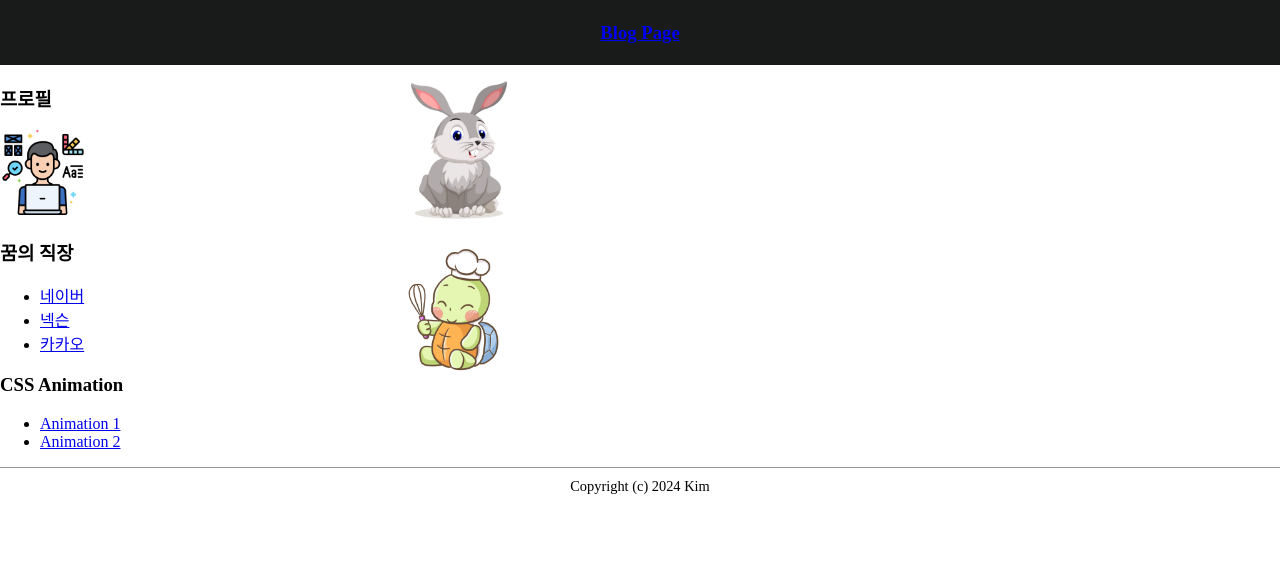
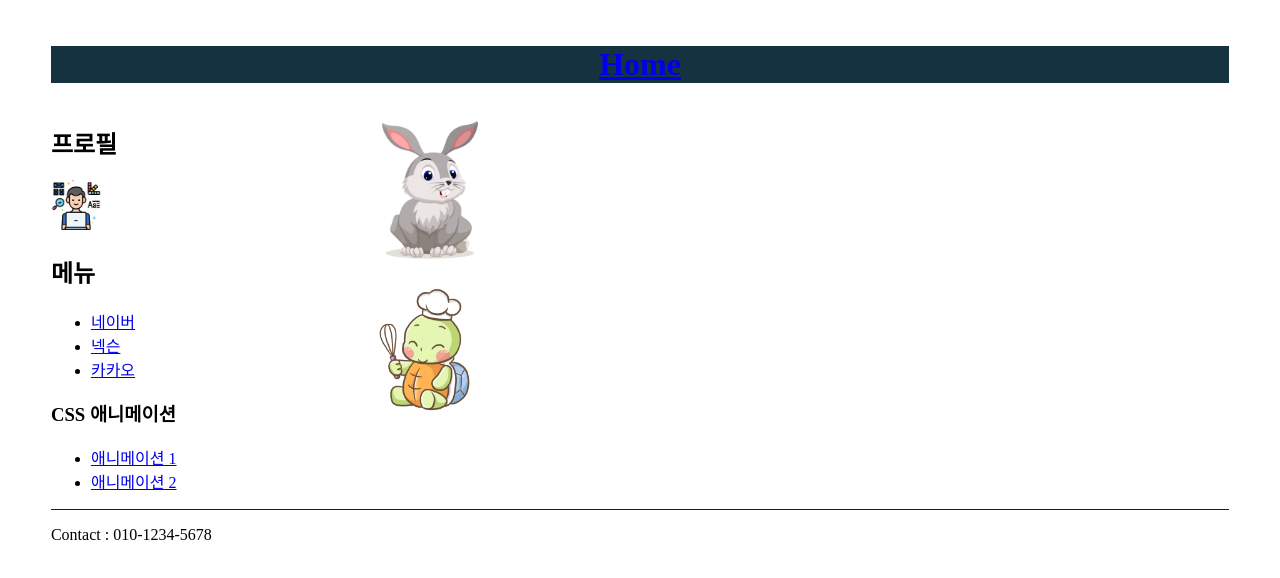
Before and after one commit to kdj1212/zoo216, a plain HTML site: page animation2.html in a window 1280 px wide. Drawn offline with Linux system fonts and the light colour scheme.

Commit message:
Add files via upload

```diff
--- a/animation2.html
+++ b/animation2.html
@@ -1,41 +1,46 @@
 <!DOCTYPE html>
 <html lang="en">
+
 <head>
     <meta charset="UTF-8">
-    <meta name="viewport" content="width=device-width, initial-scale=1.0">
-    <title>Document</title>
+    <meta name="viewport" content="width=, initial-scale=1.0">
     <link type="text/css" rel="stylesheet" href="mycss.css">
+    <title>My Page</title>
 </head>
+
 <body>
-    <header>
-        <h3><a href="index.html">Blog Page</a></h1>
-    </header>
-    <nav>
-        <h3>프로필</h3>
-        <figure>
-            <img width="85" height="85" src="Profile.png">
-        </figure>
-        <h3>꿈의 직장</h1>
+    <div id="page">
+        <div id="header">
+            <h1><a href="index.html">Home</a></h1>
+        </div>
+
+        <div id="sidebar">
+            <h2>프로필</h2>
+            <img src="Profile.png" width="50px" height="50px">
+            <h2>메뉴</h2>
             <ul>
                 <li><a href="naver.html">네이버</a></li>
                 <li><a href="nexon.html">넥슨</a></li>
                 <li><a href="kakao.html">카카오</a></li>
             </ul>
 
-            <h3>CSS Animation</h3>
+            <h3>CSS 애니메이션</h3>
             <ul>
-                <li><a href="animation1.html">Animation 1</a></li>
-                <li><a href="animation2.html">Animation 2</a></li>
+                <li><a href="animation1.html">애니메이션 1</a></li>
+                <li><a href="animation2.html">애니메이션 2</a></li>
             </ul>
-    </nav>
-    <section id="main">
-        <article>
+        </div>
+
+        <div id="main">
             <img id="rabbit" src="rabbit.png" width="150px" height="150px">
             <img id="turtle" src="turtle.png" width="150px" height="150px">
-    </section>
-    <footer>
-        Copyright (c) 2024 Kim
-    </footer>
+        </div>
+
+        <div id="footer">
+            <p>Contact : 010-1234-5678</p>
+        </div>
+    </div>
+
 </body>
 
 </html>
--- a/mycss.css
+++ b/mycss.css
@@ -1,104 +1,106 @@
-body {
-    margin: 0px;
+* {
+    box-sizing: border-box;
+}
+
+#page {
+    padding: 5px;
+    margin: 20px auto;
+    width: 94%;
+}
+
+#header {
+    color: white;
+    background-color: rgb(21, 50, 65);
+    text-align: center;
+}
+
+#sidebar {
+    float: left;
+    width: 25%;
+}
+
+#main {
+    float: right;
+    width: 75%;
+}
+
+#footer {
+    border-top: 1px solid rgb(27, 27, 27);
+    clear: both;
 }
 
 #redbox {
-    left: 500px;
-    background-color: red;
     width: 100px;
     height: 100px;
+    background: rgb(255, 201, 201);
     position: relative;
-    animation: 2s box;
+    animation: 2s redbox;
     animation-iteration-count: 10;
 }
 
-@keyframes box {
-    0% {background-color: red; left: 0px; top: 0px;}
-    25% {background-color: red; left: 100px; top: 0px;}
-    50% {background-color: rgb(255, 111, 111); left: 200px; top: 0px;}
-    75% {background-color: rgb(255, 0, 0); left: 100px; top: 0px;}
-    100% {background-color: red; left: 0px; top: 0px;}
+@keyframes redbox {
+    0% {
+        background-color: rgb(255, 201, 201);
+        left: 0px;
+        top: 0px;
     }
 
-header {
-    margin: 0px;
-    text-align: center;
-    padding: 3px;
-    background-color: rgb(25, 26, 26);
-    color: white;
+    25% {
+        background-color: rgb(255, 201, 201);
+        left: 100px;
+        top: 0px;
     }
 
-h2 {
-    margin: 0px;
+    50% {
+        background-color: rgb(255, 135, 135);
+        left: 200px;
+        top: 0px;
     }
 
-nav {
-    float: left;
-    width: 30%;
+    75% {
+        background-color: rgb(255, 201, 201);
+        left: 100px;
+        top: 0px;
     }
 
-
-section#main {
-    width: 100%;
+    100% {
+        background-color: rgb(255, 201, 201);
+        left: 0px;
+        top: 0px;
+    }
 }
 
-footer {
-    text-align: center;
-    padding: 10px;
-    margin: 0px;
-    font-size: 90%;
-    clear: both;
-    border-top: 1px solid rgb(152, 151, 151);
-}
-
-figcaption {
-    padding: 10px 0px;
-}
-
-article img {
-    padding-right: 5px;
-}
-
-
-@keyframes test {
-    0% {background-color: red; left: 0px; top: 0px;}
-    25% {background-color: red; left: 100px; top: 0px;}
-}
-
-img#rabbit {
+#rabbit,
+#turtle {
     display: block;
     position: relative;
     margin: 10px;
-    animation: ani 5s infinite;
+    animation: run 5s infinite;
+}
+
+#rabbit {
     animation-timing-function: ease-out;
 }
 
-img#turtle {
-    display: block;
-    position: relative;
-    margin: 10px;
-    animation: ani 5s infinite;
+#turtle {
     animation-timing-function: ease-in;
 }
-@keyframes ani {
-    from {left: 0px;}
-    to { left: 500px;}
+
+@keyframes run {
+    from {
+        left: 0px;
     }
 
-figure {
-    margin: 0;
+    to {
+        left: 500px;
+    }
 }
 
 @media screen and (max-width: 480px) {
-    header {
-        width: 100%;
-    }
 
-    nav {
-        width: 100%;
-    }
-
-    section {
+    #header,
+    #sidebar,
+    #main {
         width: 100%;
     }
 
```
Also changed, not shown: animation1.html (+21 -27 lines), index.html (+22 -31 lines), kakao.html (+23 -24 lines), naver.html (+23 -24 lines), nexon.html (+23 -24 lines). Lines whose indentation alone changed are shown as unchanged.
